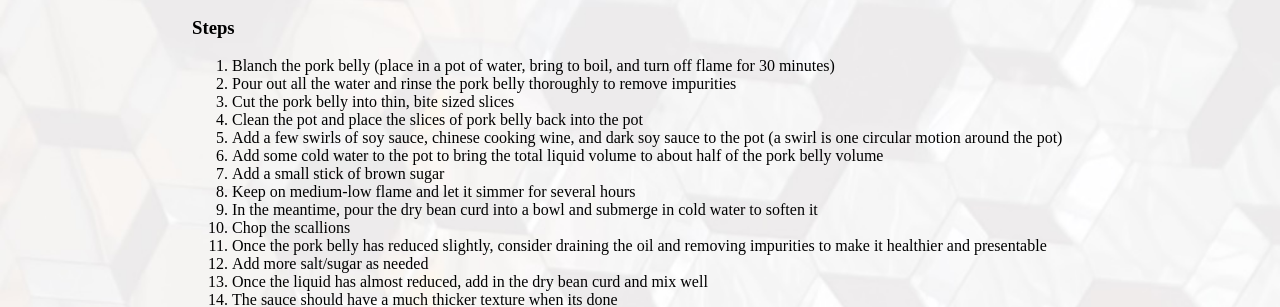
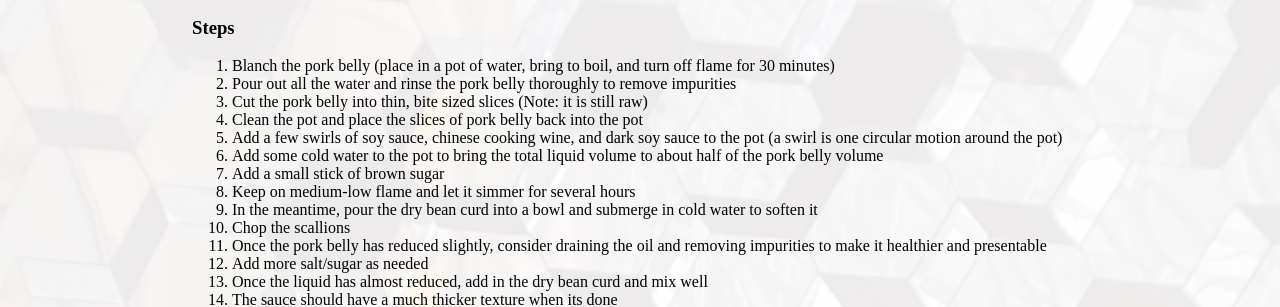
Before and after one commit to superjeffreyc/superjeffreyc.github.io, a Jekyll site: the page built from pork_belly.html, in a window 1280 px wide. Shown: the part 316-623 px from the top of the page. Built offline with Jekyll 4.4.1, drawn with Linux system fonts in a browser that asks for light colours.

Commit message:
Update pork_belly.html

```diff
--- a/pork_belly.html
+++ b/pork_belly.html
@@ -21,7 +21,7 @@
   <ol>
     <li>Blanch the pork belly (place in a pot of water, bring to boil, and turn off flame for 30 minutes)</li>
     <li>Pour out all the water and rinse the pork belly thoroughly to remove impurities</li>
-    <li>Cut the pork belly into thin, bite sized slices</li>
+    <li>Cut the pork belly into thin, bite sized slices (Note: it is still raw)</li>
     <li>Clean the pot and place the slices of pork belly back into the pot</li>
     <li>Add a few swirls of soy sauce, chinese cooking wine, and dark soy sauce to the pot (a swirl is one circular motion around the pot)</li>
     <li>Add some cold water to the pot to bring the total liquid volume to about half of the pork belly volume</li>
```
